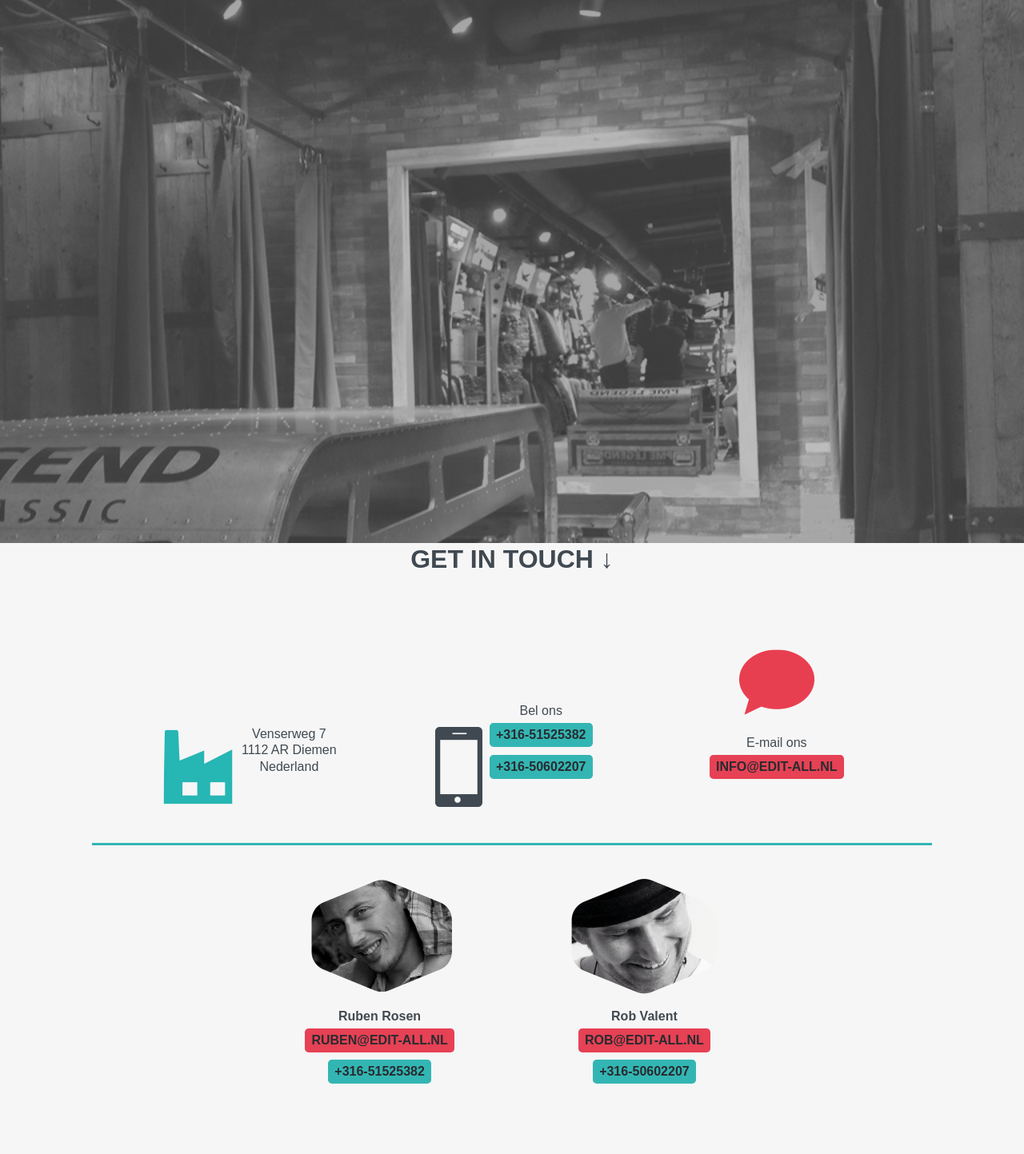
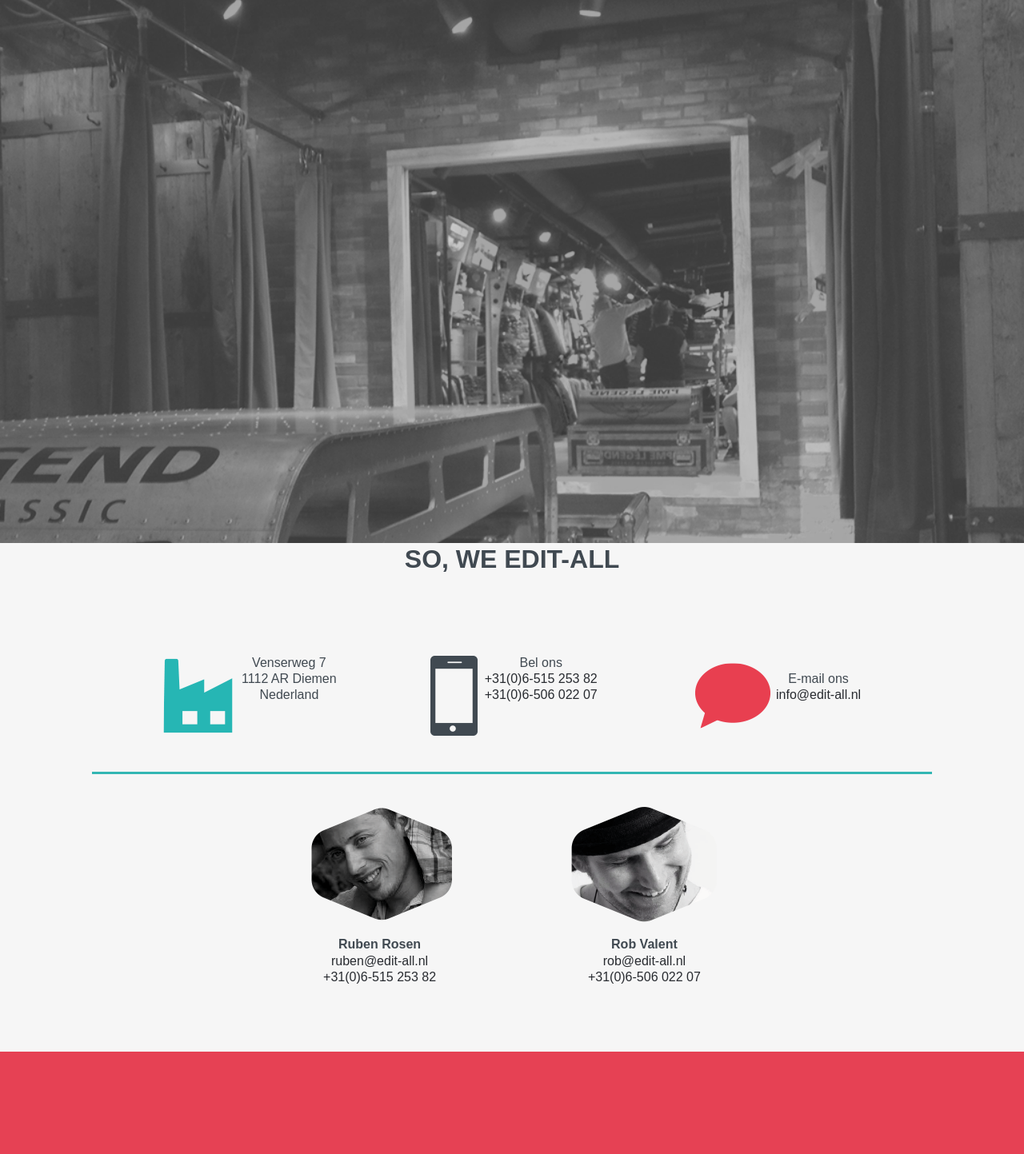
Before and after one commit to Jveenstra1988/editall, a PHP site: page / in a window 1280 px wide. Shown: the part 2638-4081 px from the top of the page at 80% size. After the commit the page ends 3953 px from the top, so only its background shows below. Run offline with PHP 8.4, Linux system fonts and the light colour scheme; some libraries are stand-ins or nearby versions.

Commit message:
Merge branch 'master' of https://github.com/Jveenstra1988/editall
Conflicts:
	css/style.css
	js/main.js

```diff
--- a/inc/footer.php
+++ b/inc/footer.php
@@ -3,7 +3,7 @@
 		    <div id="map-canvas"></div>
 				<!--Content - DIVIDER-->
 				<section id="container" class="bg-wit clear">
-					<h1 class="txt-antra">Get in touch &darr;</h1>
+					<h1 class="txt-antra">So, we edit-all</h1>
 					<article class="txt-antra">
 						<div>
 							<img src="img/icon-place.png" class="icon">
@@ -17,8 +17,8 @@
 							<img src="img/icon-phone.png" class="icon">
 							<p>
 								Bel ons<br />
-								<a href="tel:+316-51525382" class="btn-turq"> +316-51525382</a><br />
-								<a href="tel:+316-50602207" class="btn-turq"> +316-50602207</a><br />
+								<a href="tel:+316-51525382">+31(0)6-515 253 82</a><br />
+								<a href="tel:+316-50602207">+31(0)6-506 022 07</a><br />
 
 							</p>
 						</div>
@@ -26,7 +26,7 @@
 							<img src="img/icon-email.png" class="icon">
 							<p>
 								E-mail ons<br />
-								<a href="mailto:info@edit-all.nl" class="btn-rood"> info@edit-all.nl</a>
+								<a href="mailto:info@edit-all.nl">info@edit-all.nl</a>
 							</p>
 						</div>
 						<span class="bg-turq"></span>
@@ -34,16 +34,16 @@
 							<img src="img/pic-ruben.png" class="icon">
 							<p>
 								<strong>Ruben Rosen</strong><br />
-								<a href="mailto:ruben@edit-all.nl" class="btn-rood"> ruben@edit-all.nl</a> <br />
-								<a href="tel:+316-51525382" class="btn-turq"> +316-51525382</a><br />
+								<a href="mailto:ruben@edit-all.nl">ruben@edit-all.nl</a> <br />
+								<a href="tel:+316-51525382">+31(0)6-515 253 82</a><br />
 							</p>
 						</div>
 						<div>
 							<img src="img/pic-rob.png" class="icon">
 							<p>
 								<strong>Rob Valent</strong><br />
-								<a href="mailto:rob@edit-all.nl" class="btn-rood"> rob@edit-all.nl</a><br />
-								<a href="tel:+316-50602207" class="btn-turq"> +316-50602207</a><br />
+								<a href="mailto:rob@edit-all.nl">rob@edit-all.nl</a><br />
+								<a href="tel:+316-50602207">+31(0)6-506 022 07</a><br />
 							</p>
 						</div>
 					</article>
--- a/js/main.js
+++ b/js/main.js
@@ -39,7 +39,7 @@ $(document).ready(function(){
 
 		// change class of nav img so it can come out of nav
 		// and get back in
-		if ( $window.scrollTop() >= distance - 170 ) {
+		if ( $window.scrollTop() >= distance - 130 ) {
 			// Your div has reached  top 130px
 			$("nav img").removeClass("header-icon");
 		} else {
@@ -108,40 +108,44 @@ $(document).ready(function(){
 function initialize() {
 	var styles = [
   {
+    "featureType": "poi",
+    "stylers": [
+      { "visibility": "off" }
+    ]
+  },{
     "featureType": "road",
-		  "elementType": "geometry",
     "stylers": [
-			{ "visibility": "on" },
-			{ "color": "#33B6B3" }
+      { "visibility": "simplified" },
+      { "color": "#F2F4F5" }
+    ]
+  },{
+    "featureType": "transit",
+    "stylers": [
+      { "color": "#808080" },
+      { "visibility": "off" }
     ]
   },{
     "featureType": "water",
-		  "elementType": "geometry",
     "stylers": [
-			{ "color": "#33b6de" }
+      { "visibility": "simplified" },
+      { "color": "#B2CFDC" }
     ]
   },{
     "featureType": "landscape.man_made",
     "stylers": [
-			{ "color": "#4787b1" }
+      { "visibility": "simplified" },
+      { "color": "#E5E9EC" }
     ]
   },{
     "featureType": "landscape.natural",
     "stylers": [
-			{ "color": "#33b678" }
+      { "color": "#D9E0E3" },
+      { "visibility": "simplified" }
     ]
   },{
-		  "featureType": "transit",
-		  "elementType": "geometry",
+    "featureType": "administrative",
     "stylers": [
-			{ "color": "#808080" }
-		  ]
-		},{
-		  "featureType": "poi",
-		  "elementType": "geometry",
-		  "stylers": [
-			{ "color": "#33B6B3" },
-			{ "lightness": -31 }
+      { "visibility": "off" }
     ]
   }
 ]
@@ -157,7 +161,7 @@ function initialize() {
 	// to the map type control.
 	var myLatLng = new google.maps.LatLng(52.3340203,4.9650486);
 	var mapOptions = {
-		zoom: 13,
+		zoom: 15,
 		scrollwheel: false,
 		center: myLatLng,
 		mapTypeControlOptions: {
@@ -170,11 +174,16 @@ function initialize() {
 		mapOptions);
 
 	// Create marker
-	var image = 'img/icon.png';
+	var image = 'img/icon-pin.png';
 	var marker = new google.maps.Marker({
 		position: myLatLng,
 		map: map,
+<<<<<<< HEAD
 		title: 'Hello World!',
+
+=======
+		title: 'Edit-All',
+>>>>>>> 0e434066933d428edb4037b970fbed885b8bc74c
 		icon: image,
 		animation: google.maps.Animation.DROP
 	});
@@ -186,18 +195,16 @@ function initialize() {
 	});
 
 	// Create content for info window
-	var contentString = '<a href="https://www.google.nl/maps/dir//Venserweg+7,+1112+AR+Diemen/@52.3340203,4.9650486,17z/data=!4m13!1m4!3m3!1s0x47c60bf8f0b87e2d:0xe8daae88b74de79f!2sVenserweg+7!3b1!4m7!1m0!1m5!1m1!1s0x47c60bf8f0b87e2d:0xe8daae88b74de79f!2m2!1d4.9650552!2d52.3340164" target=_blank>'+
-	  '<div id="content">'+
+	var contentString = '<div id="content">'+
       '<div id="siteNotice">'+
       '</div>'+
-      '<h1 class="txt-turq">Zie routebeschrijving</h1>'+
       '<div>'+
       '<p>'+
-      'Ga naar Edit-All, </a> '+
+      '<a>Venserweg 7<br> 1112 AR Diemen <br> Nederland</a> '+
       '</p>'+
+	  '<a href="https://www.google.nl/maps/dir//Venserweg+7,+1112+AR+Diemen/@52.3340203,4.9650486,17z/data=!4m13!1m4!3m3!1s0x47c60bf8f0b87e2d:0xe8daae88b74de79f!2sVenserweg+7!3b1!4m7!1m0!1m5!1m1!1s0x47c60bf8f0b87e2d:0xe8daae88b74de79f!2m2!1d4.9650552!2d52.3340164" target=_blank" class="btn-turq">Routebeschrijving</a>'+
       '</div>'+
-      '</div>'+
-	  '</a>';
+      '</div>';
 
 	// fill info window with content
 	var infowindow = new google.maps.InfoWindow({
@@ -246,8 +253,7 @@ $(document).on('click','.back', function(){
 
 // Filter different projects
 $(document).on('click','#all', function() {
-	$('#results img').hide();
-	$('#results img').fadeIn();
+	$('#results img').fadeTo( "slow" , 1);
 
 	$('#works-overzicht article a').removeClass('active');
 	$(this).addClass('active');
@@ -255,8 +261,8 @@ $(document).on('click','#all', function() {
 });
 
 $(document).on('click','#stores', function() {
-	$('#results img').hide();
-	$('#results img').filter('.stores').fadeIn();
+	$('#results img').fadeTo( 200 , 0.1);
+	$('#results img').filter('.stores').fadeTo( 200 , 1);
 
 	$('#works-overzicht article a').removeClass('active');
 	$(this).addClass('active');
@@ -264,8 +270,8 @@ $(document).on('click','#stores', function() {
 });
 
 $(document).on('click','#commercials', function() {
-	$('#results img').hide();
-	$('#results img').filter('.commercials').fadeIn();
+	$('#results img').fadeTo( 200 , 0.1);
+	$('#results img').filter('.commercials').fadeTo( 200 , 1);
 
 	$('#works-overzicht article a').removeClass('active');
 	$(this).addClass('active');
@@ -273,8 +279,8 @@ $(document).on('click','#commercials', function() {
 });
 
 $(document).on('click','#interiors', function() {
-	$('#results img').hide();
-	$('#results img').filter('.interiors').fadeIn();
+	$('#results img').fadeTo( 200 , 0.1);
+	$('#results img').filter('.interiors').fadeTo( 200 , 1);
 
 	$('#works-overzicht article a').removeClass('active');
 	$(this).addClass('active');
@@ -282,8 +288,8 @@ $(document).on('click','#interiors', function() {
 });
 
 $(document).on('click','#designs', function() {
-	$('#results img').hide();
-	$('#results img').filter('.designs').fadeIn();
+	$('#results img').fadeTo( 200 , 0.1);
+	$('#results img').filter('.designs').fadeTo( 200 , 1);
 
 	$('#works-overzicht article a').removeClass('active');
 	$(this).addClass('active');
```
Also changed, not shown: img/icon-pin.png (added). Lines whose indentation alone changed are shown as unchanged.
